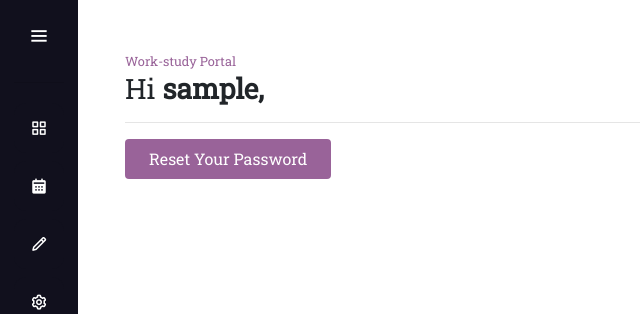
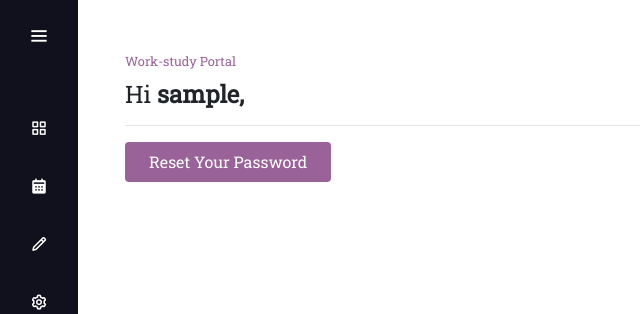
Before and after one commit to H4LV3D/Workstudy, a PHP site: page /settings.php in a window 1280 px wide. Shown: the top 314 px of the page, without its empty margins (0-640 px from the left). Run offline with PHP 8.4, Linux system fonts and the light colour scheme; the visitor is signed in with stand-in values (Sample User, id 1); data that the repository does not hold is empty; a stand-in replaces the project's code that opens the database connection.

Commit message:
update index.php and settings.php

```diff
--- a/index.php
+++ b/index.php
@@ -137,7 +137,7 @@ $row = mysqli_fetch_array($result);
         <div class="min-vh-100 py-5 mx-auto col-md-12 col-12">
             <div class="row mx-1 mx-sm-3 pb-5xp">
                 <div class="col-12 bg-white shadow rounded p-4 p-md-5">
-                    <small class="text-center" style="color: #996399;">Work-study Portal</small>
+                    <small class="text-center" style="color: #996399;text-align: center;">Work-study Portal</small>
                     <h3 class="text-center">Profile</h3>
                     <div class="col-12 d-flex flex-md-row flex-column mt-5">
                         <div class="col-12 col-md-4 col-lg-3 text-center">
--- a/settings.php
+++ b/settings.php
@@ -166,12 +166,14 @@
         <div class="col-12 min-vh-100 mx-auto">
             <div class="container">
                 <div class="page-header">
-                <small style="color: #996399;" class="text-center">Work-study Portal</small>
-                    <h3>Hi
+                    <p class="p-0 m-0 mb-2">
+                        <small style="color: #996399;" class="text-center">Work-study Portal</small>
+                    </p>
+                    <h4>Hi
                         <b>
                             <?php echo htmlspecialchars($_SESSION["username"]); ?>,
                         </b>
-                    </h3>
+                    </h4>
                 </div>
                 <hr>
                 <button type="button" class="btn btn-warning shadow-none border-0 text-white px-5 px-sm-4 py-2"
```
